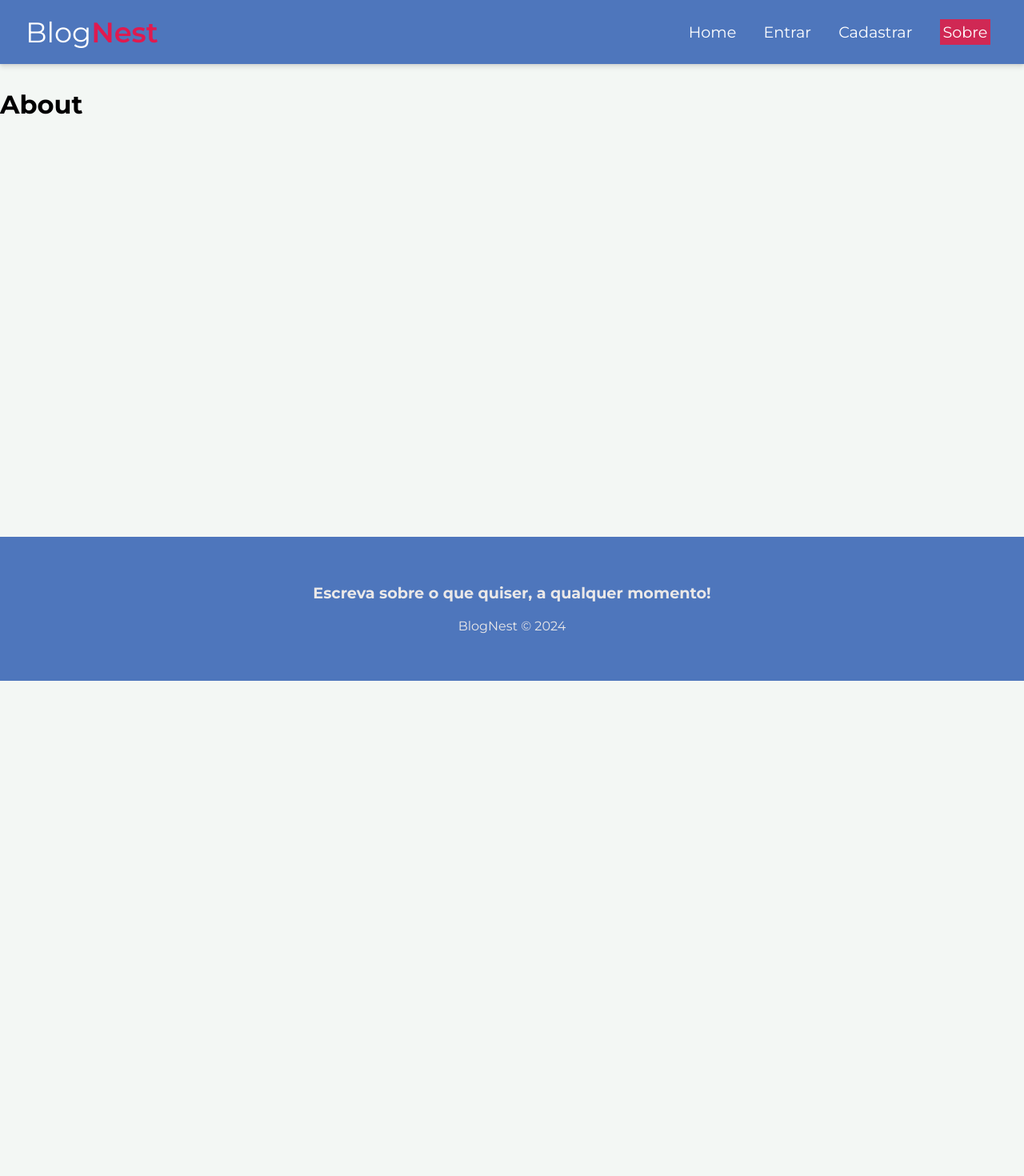
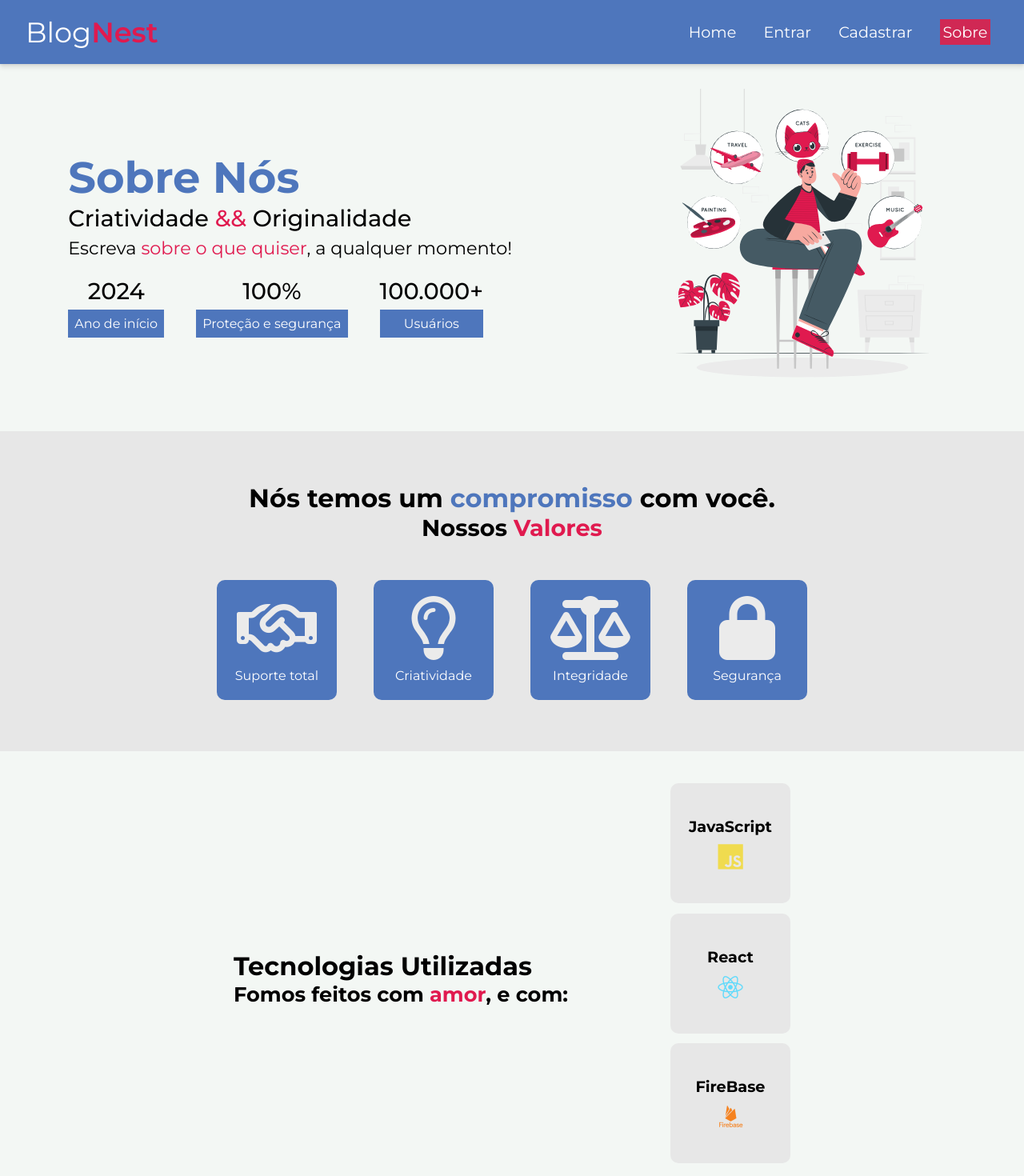
Before and after one commit to emersonjuunior/blognest, a React (Vite) app in the folder blognest/: page /about in a window 1280 px wide. Shown: the top 1470 px of the page at 80% size. Before the commit the page ends 851 px from the top, so only its background shows below. Built offline with nearby package versions, Linux system fonts and the light colour scheme; no server answers; a web font is replaced by a local one.

Commit message:
Pag de about us

```diff
--- a/blognest/index.html
+++ b/blognest/index.html
@@ -3,6 +3,7 @@
   <head>
     <meta charset="UTF-8" />
     <link href="https://cdnjs.cloudflare.com/ajax/libs/font-awesome/6.5.1/css/all.min.css" rel="stylesheet">
+    <link rel="stylesheet" type='text/css' href="https://cdn.jsdelivr.net/gh/devicons/devicon@latest/devicon.min.css" />
     <meta name="viewport" content="width=device-width, initial-scale=1.0" />
     <title>BlogNest</title>
   </head>
--- a/blognest/src/pages/About/About.jsx
+++ b/blognest/src/pages/About/About.jsx
@@ -1,12 +1,94 @@
 // CSS
-import styles from "./About.module.css"
+import styles from "./About.module.css";
 
 const About = () => {
   return (
-    <div>
-      <h1>About</h1>
-    </div>
-  )
-}
+    <main>
+      <section className={styles.start_container}>
+        <div className={styles.start_content}>
+          <h1>
+            Sobre <span>Nós</span>
+          </h1>
+          <h5>
+            Criatividade <span>&&</span> Originalidade
+          </h5>
+          <p>
+            Escreva <span>sobre o que quiser</span>, a qualquer momento!
+          </p>
 
-export default About
+          <div className={styles.about_data}>
+            <div>
+              <h5>2024</h5>
+              <span>Ano de início</span>
+            </div>
+            <div>
+              <h5>100%</h5>
+              <span>Proteção e segurança</span>
+            </div>
+            <div>
+              <h5>100.000+</h5>
+              <span>Usuários</span>
+            </div>
+          </div>
+        </div>
+        <div className={styles.start_image}>
+          <img src="/about.svg" alt="Início" />
+        </div>
+      </section>
+      <section className={styles.values_container}>
+        <div className={styles.values_content}>
+          <div>
+            <h3>
+              Nós temos um <span>compromisso</span> com você.
+            </h3>
+            <h5>
+              Nossos <span>Valores</span>
+            </h5>
+          </div>
+          <div className={styles.cards_container}>
+            <div>
+              <i class="fa-regular fa-handshake"></i>
+              <p>Suporte total</p>
+            </div>
+            <div>
+              <i class="fa-regular fa-lightbulb"></i>
+              <p>Criatividade</p>
+            </div>
+            <div>
+              <i class="fa-solid fa-scale-balanced"></i>
+              <p>Integridade</p>
+            </div>
+            <div>
+              <i class="fa-solid fa-lock"></i>
+              <p>Segurança</p>
+            </div>
+          </div>
+        </div>
+      </section>
+      <section className={styles.tech_container}>
+        <div className={styles.tech_titles}>
+          <h3>Tecnologias Utilizadas</h3>
+          <h5>
+            Fomos feitos com <span>amor</span>, e com:
+          </h5>
+        </div>
+        <div className={styles.tech}>
+          <div>
+            <h6>JavaScript</h6>
+            <i class="devicon-javascript-plain colored"></i>
+          </div>
+          <div>
+            <h6>React</h6>
+            <i class="devicon-react-original colored"></i>
+          </div>
+          <div>
+            <h6>FireBase</h6>
+            <i class="devicon-firebase-plain-wordmark colored"></i>
+          </div>
+        </div>
+      </section>
+    </main>
+  );
+};
+
+export default About;
--- a/blognest/src/pages/About/About.module.css
+++ b/blognest/src/pages/About/About.module.css
@@ -0,0 +1,144 @@
+.start_container {
+  width: 100%;
+  display: flex;
+  flex-direction: row;
+  align-items: center;
+  justify-content: space-around;
+}
+
+.start_image {
+    width: 30%;
+}
+
+.start_content h1 {
+  color: #4e76bc;
+  font-size: 3.4em;
+}
+
+.start_content h5 {
+  font-weight: 500;
+  font-size: 1.8em;
+  margin-bottom: .2em;
+}
+
+.start_content p {
+    font-size: 1.4em;
+    margin-bottom: 1em;
+}
+
+p > span {
+    color: #e01a4f
+}
+
+h5 > span {
+  color: #e01a4f;
+}
+
+.about_data {
+    display: flex;
+    gap: 40px;
+}
+
+.about_data span {
+    background-color: #4e76bc;
+    color: #FFF;
+    padding: 8px;
+    display: block;
+    text-align: center;
+}
+
+.about_data h5 {
+    text-align: center;
+    font-size: 1.8em;
+}
+
+.values_container {
+    width: 100%;
+    background-color: #e7e7e7;
+    display: flex;
+    justify-content: center;
+    align-items: center;
+    padding: 64px;
+}
+
+.values_content {
+    width: 80%;
+}
+
+.values_container h3, .values_container h5 {
+    text-align: center;
+    font-size: 2em;
+}
+
+.values_container h5 {
+    font-size: 1.8em;
+}
+
+.values_container h3 span {
+    color: #4e76bc
+}
+
+.cards_container {
+    display: flex;
+    flex-wrap: wrap;
+    justify-content: center;
+    gap: 5%;
+    align-items: center;
+    margin-top: 3em;
+}
+
+.cards_container > div {
+    display: flex;
+    justify-content: center;
+    align-items: center;
+    gap: 10px;
+    flex-direction: column;
+    background-color: #4e76bc;
+    border-radius: 10px;
+    height: 150px;
+    width: 150px;
+    padding: 4px;
+}
+
+.cards_container i {
+    font-size: 5em;
+    color: #ebebeb;
+}
+
+.cards_container p {
+    color: #fff
+}
+
+.tech_container {
+    display: flex;
+    justify-content: center;
+    align-items: center;
+    gap: 10%;
+}
+
+.tech_titles h3 {
+    font-size: 2em;
+}
+
+.tech_titles h5 {
+    font-size: 1.6em;
+}
+
+.tech > div {
+    display: flex;
+    flex-direction: column;
+    justify-content: center;
+    align-items: center;
+    gap: 10px;
+    width: 150px;
+    height: 150px;
+    padding: 8px;
+    font-size: 2em;
+    background-color: #e7e7e7;
+    border-radius: 10px;
+    margin-bottom: .4em;
+}
+
+section {
+  margin-bottom: 2.5em;
+}
```
Also changed, not shown: blognest/public/about.svg (added).
